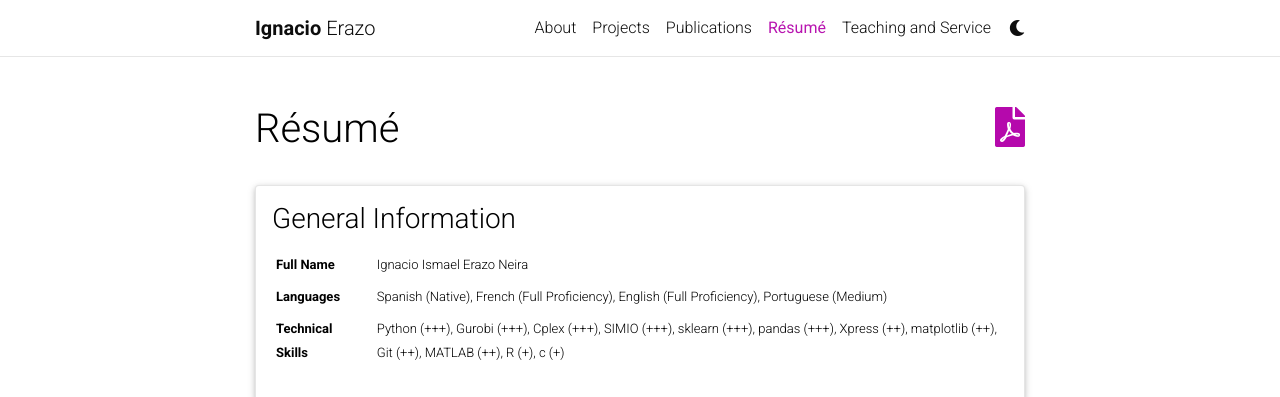
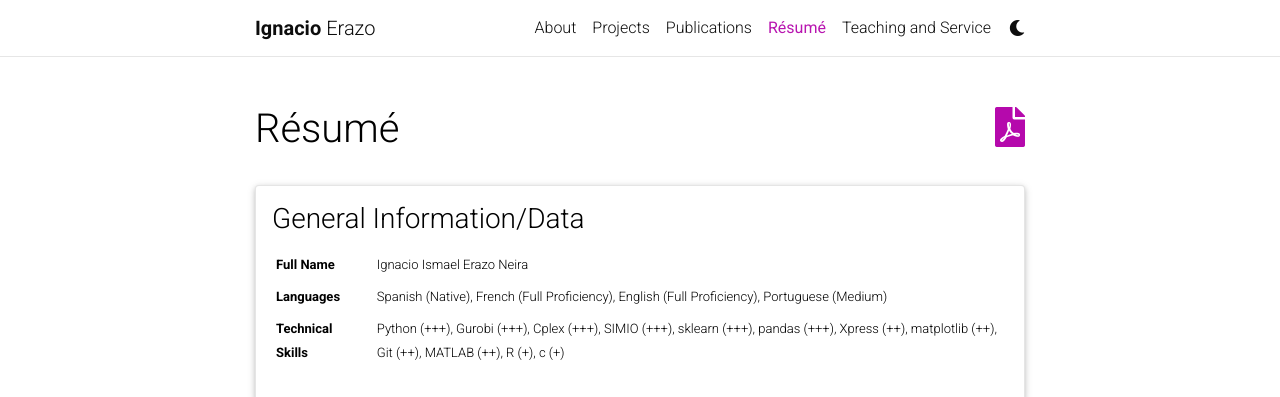
Before and after one commit to ierazo/ierazo.github.io, a Jekyll site: the page built from _pages/resume.md, in a window 1280 px wide and 900 px high. Shown: the top 397 px of the window. Built offline with Jekyll 4.4.1, drawn with Linux system fonts in a browser that asks for light colours; comment, search, counter and statistics services are not loaded; a style sheet for code colours, icons or effects is not loaded.

Commit message:
change for the best

```diff
--- a/_data/cv.yml
+++ b/_data/cv.yml
@@ -1,4 +1,4 @@
-- title: General Information
+- title: General Information/Data
   type: map
   contents:
     - name: Full Name
```
